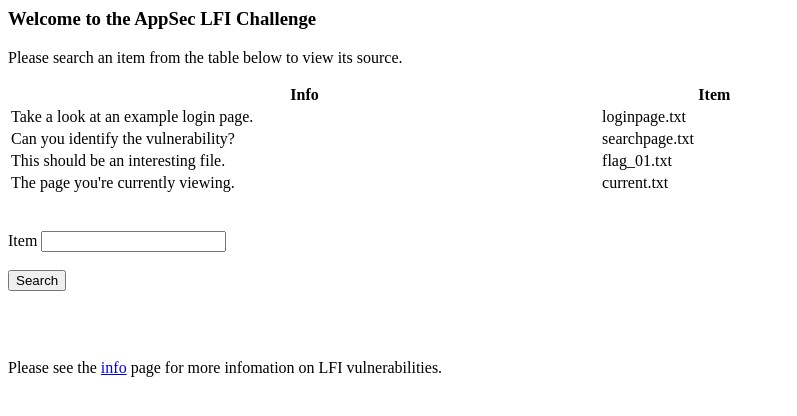
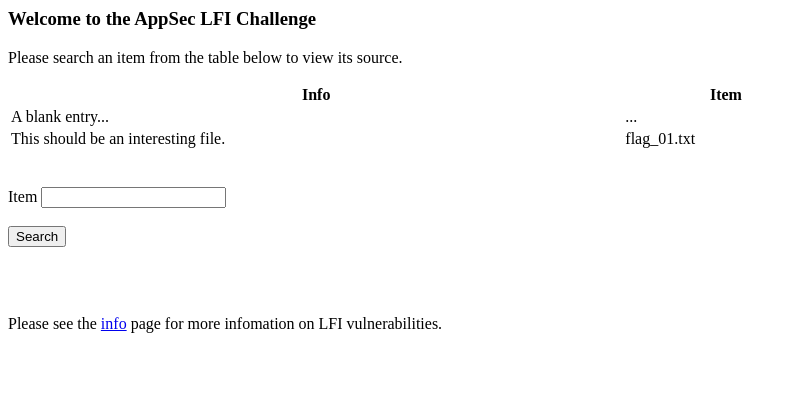
Before and after one commit to slyyedyye/testing, a PHP site: page /item_page.php in a window 1280 px wide. Shown: the top 416 px of the page, without its empty margins (0-797 px from the left). Run offline with PHP 8.4, Linux system fonts and the light colour scheme.

Commit message:
Update item_page.php

```diff
--- a/item_page.php
+++ b/item_page.php
@@ -13,20 +13,12 @@
 		<th>Item</th>
 	</tr>
 	<tr>
-		<td>Take a look at an example login page.</td>
-                <td>loginpage.txt</td>
-        </tr>
-	<tr>
-		<td>Can you identify the vulnerability?</td>
-                <td>searchpage.txt</td>
-        </tr>
+		<td>A blank entry...</td>
+		<td>...</td>
+	</tr>
 	<tr>
 		<td>This should be an interesting file.</td>
                 <td>flag_01.txt</td>
-        </tr>
-	<tr>
-		<td>The page you're currently viewing.</td>
-                <td>current.txt</td>
         </tr>
 </table>
 
```
